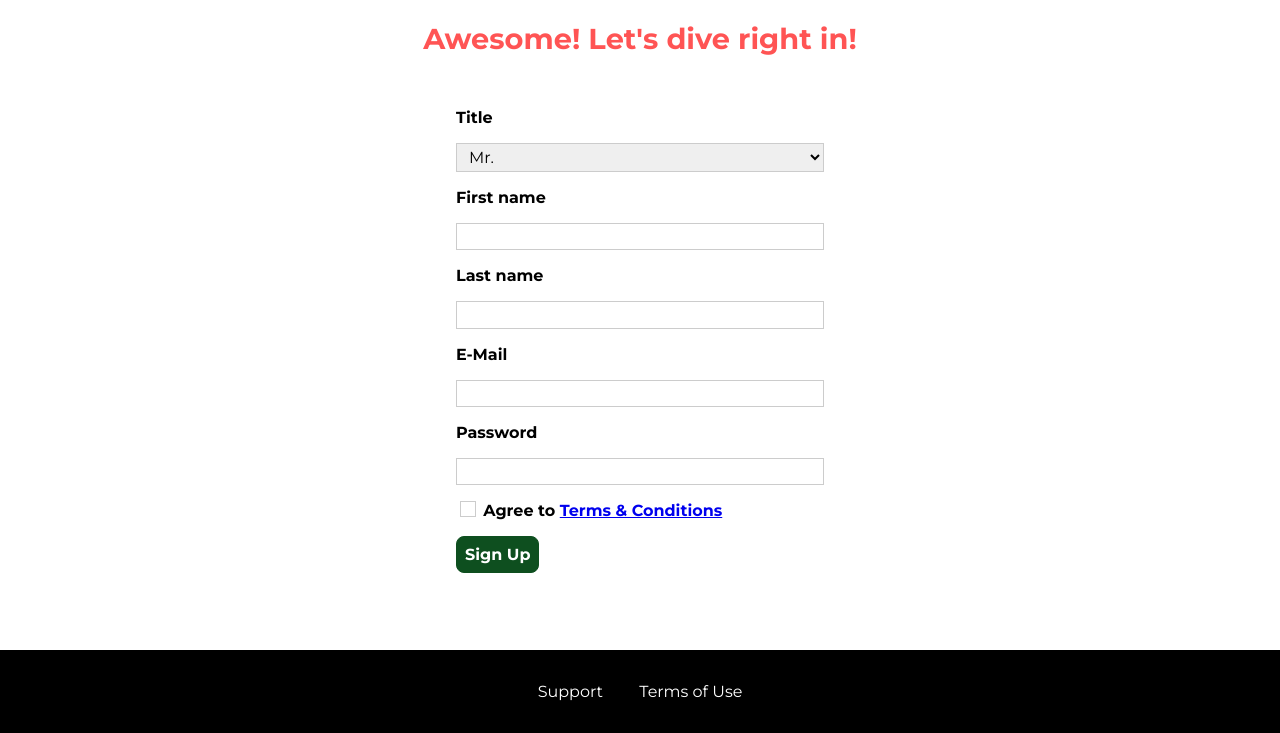
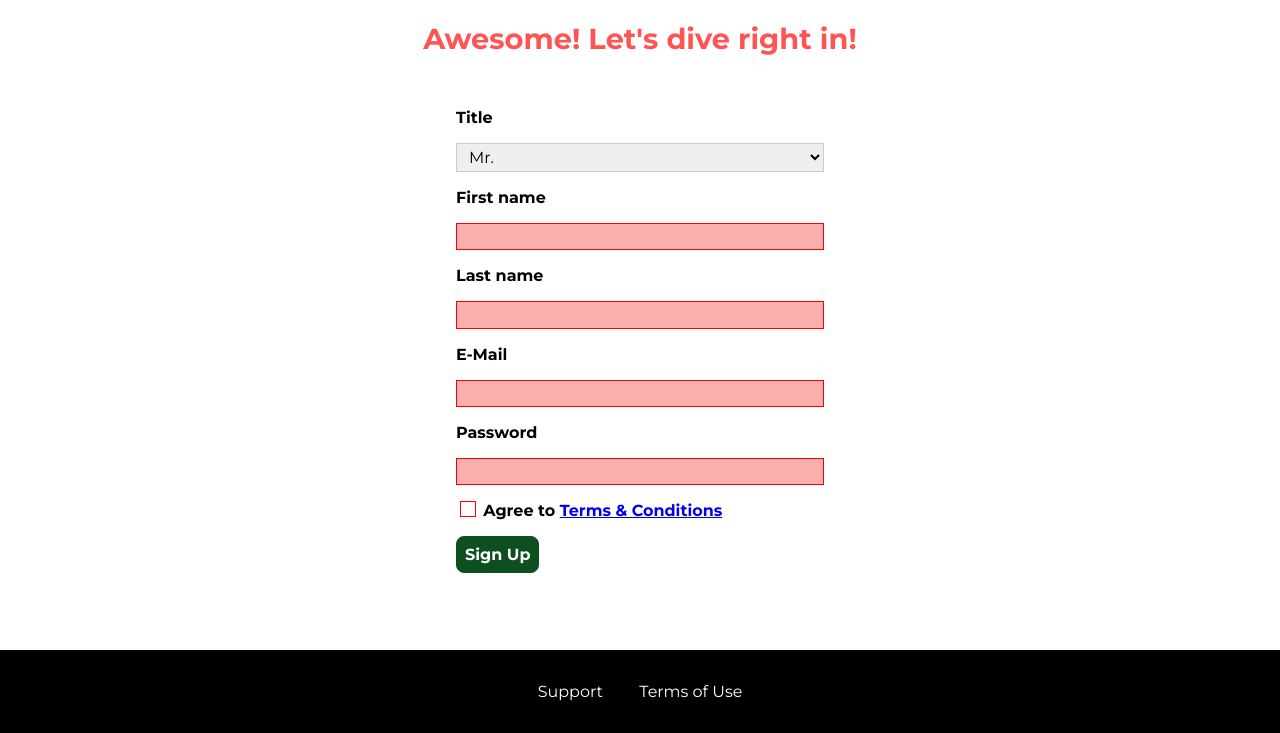
Before and after one commit to tercette/webpage-project, a plain HTML site: page start-hosting/index.html in a window 1280 px wide. Shown: the part 70-803 px from the top of the page. Drawn offline with Linux system fonts and the light colour scheme.

Commit message:
providing validation feedback

```diff
--- a/start-hosting/index.html
+++ b/start-hosting/index.html
@@ -61,14 +61,14 @@
                 <option value="ms">Ms.</option>
             </select>
             <label for="first-name">First name</label>
-            <input type="text" id="first-name">
+            <input type="text" id="first-name" required>
             <label for="last-name">Last name</label>
-            <input type="text" id="last-name">
+            <input type="text" id="last-name" required>
             <label for="email">E-Mail</label>
-            <input type="email" id="email">
+            <input type="email" id="email" required>
             <label for="password">Password</label>
-            <input type="password" id="password">
-            <input type="checkbox" id="agree-terms">
+            <input type="password" id="password" required>
+            <input type="checkbox" id="agree-terms" required>
             <label for="agree-terms">Agree to
                 <a href="#">Terms &amp; Conditions</a>
             </label>
--- a/start-hosting/start-hosting.css
+++ b/start-hosting/start-hosting.css
@@ -23,6 +23,7 @@ main {
     margin-top: 1rem;
     width: 100%;
 }
+
 
 /* .signup-form input[type="checkbox"] */
 .signup-form input[id*="terms"],
@@ -61,6 +62,13 @@ main {
     border: #0e4f1f;
 }
 
+.signup-form input.invalid,
+.signup-form select.invalid,
+.signup-form :invalid {
+    border-color: red !important;
+    background: rgb(250,175,172)
+}
+
 .signup-form button[type="submit"] {
     display: block;
     margin-top: 1rem;
```
